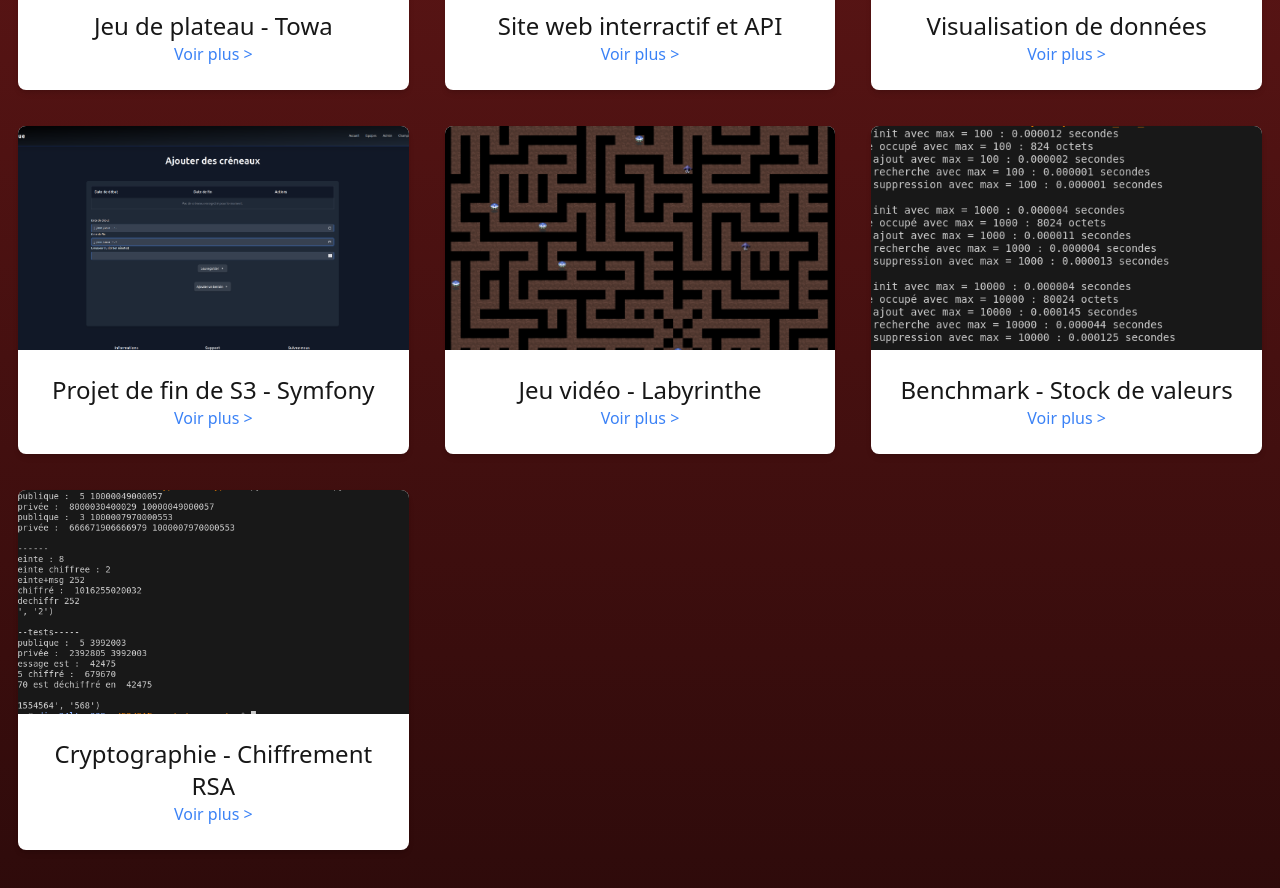
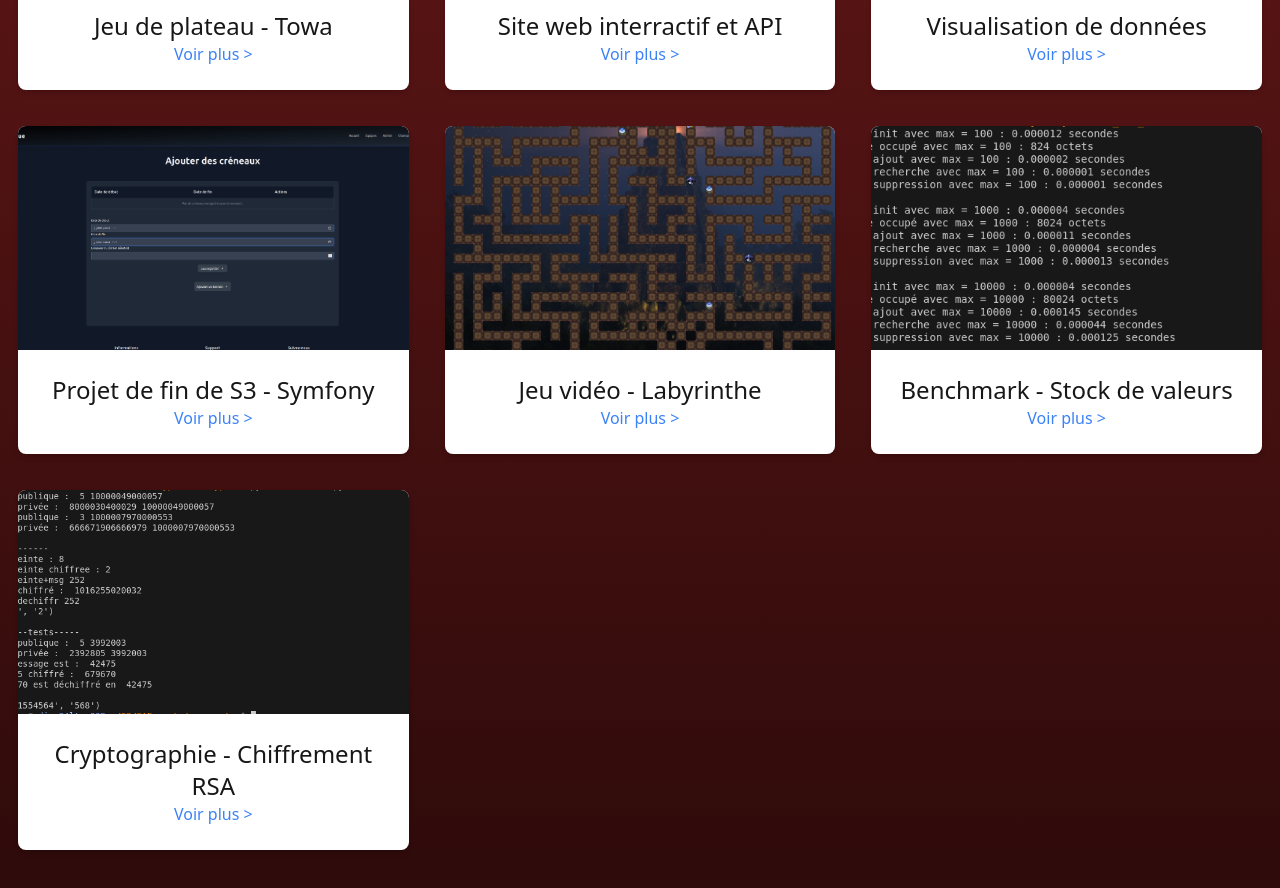
Before and after one commit to ssscrindonguloded/ssscrindonguloded.github.io, a website: page index.html in a window 1280 px wide. Shown: the part 940-1828 px from the top of the page. Drawn offline with nearby package versions, Linux system fonts and the light colour scheme; a web font is replaced by a local one.

Commit message:
changement de l'image du labyrinthe

```diff
--- a/index.html
+++ b/index.html
@@ -107,7 +107,7 @@
         </div>
         <!-- Projet 6-->
         <div class="filterDiv java bg-white rounded-lg shadow-md overflow-hidden">
-          <img src="img/laby.png" alt="Site web interractif" class="w-full h-56 object-cover">
+          <img src="img/labyrinthe.png" alt="Site web interractif" class="w-full h-56 object-cover">
           <div class="p-6">
             <p class="text-neutral-900 text-2xl">Jeu vidéo - Labyrinthe</p>
             <a href="labyrinthe.html" class="text-blue-500 hover:underline">Voir plus ></a>
```
Also changed, not shown: labyrinthe.html (+1 -1 lines), img/labyrinthe.png (added).
